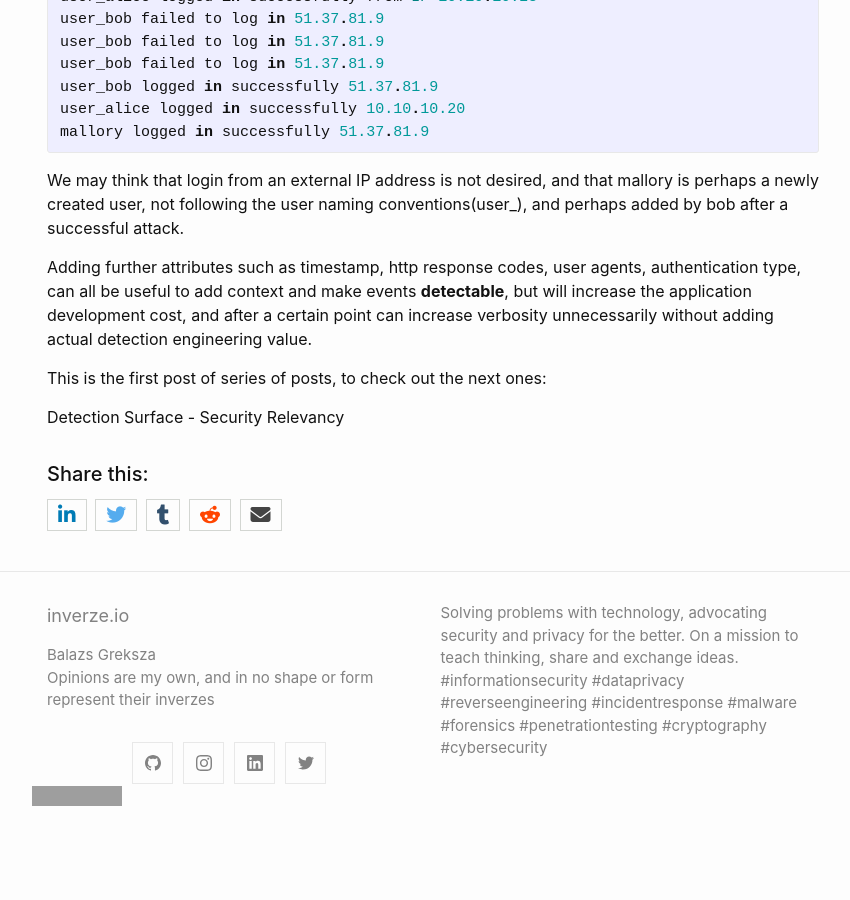
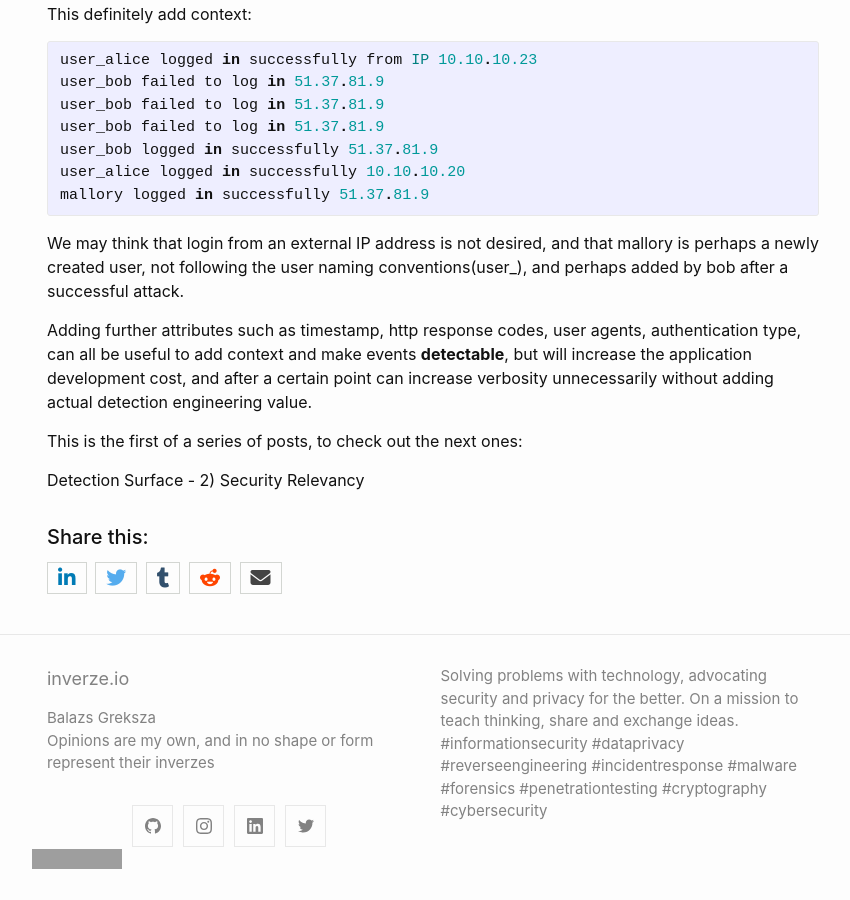
Before and after one commit to inverzeio/blog, a Jekyll site: the page built from _posts/2023-07-01-Detection-Surface-Series-Loggable-to-Detectable.MD, in a window 1280 px wide and 900 px high, scrolled down 3121 px. Shown: the whole window, without its empty margins (207-1057 px from the left). Built offline with Jekyll 4.4.1, drawn with Linux system fonts in a browser that asks for light colours; nearby versions of some CDN libraries; comment, search, counter and statistics services are not loaded; before the commit the page ends 3958 px from its top, so only the background shows below that; some of the changed text lies outside the part shown; grey boxes are pictures that could not be loaded.

Commit message:
2023-07-01: Detection Surface Series

```diff
--- a/_posts/2023-07-01-Detection-Surface-Series-Loggable-to-Detectable.MD
+++ b/_posts/2023-07-01-Detection-Surface-Series-Loggable-to-Detectable.MD
@@ -128,6 +132,6 @@ We may think that login from an external IP address is not desired, and that mal
 
 Adding further attributes such as timestamp, http response codes, user agents, authentication type, can all be useful to add context and make events **detectable**, but will increase the application development cost, and after a certain point can increase verbosity unnecessarily without adding actual detection engineering value.
 
-This is the first post of  series of posts, to check out the next ones:
+This is the first of a series of posts, to check out the next ones:
 
-Detection Surface - Security Relevancy
+Detection Surface - 2) Security Relevancy
```
Also changed, not shown: other parts of _posts/2023-07-01-Detection-Surface-Series-Loggable-to-Detectable.MD (+6 -2 lines), 3 other files.
